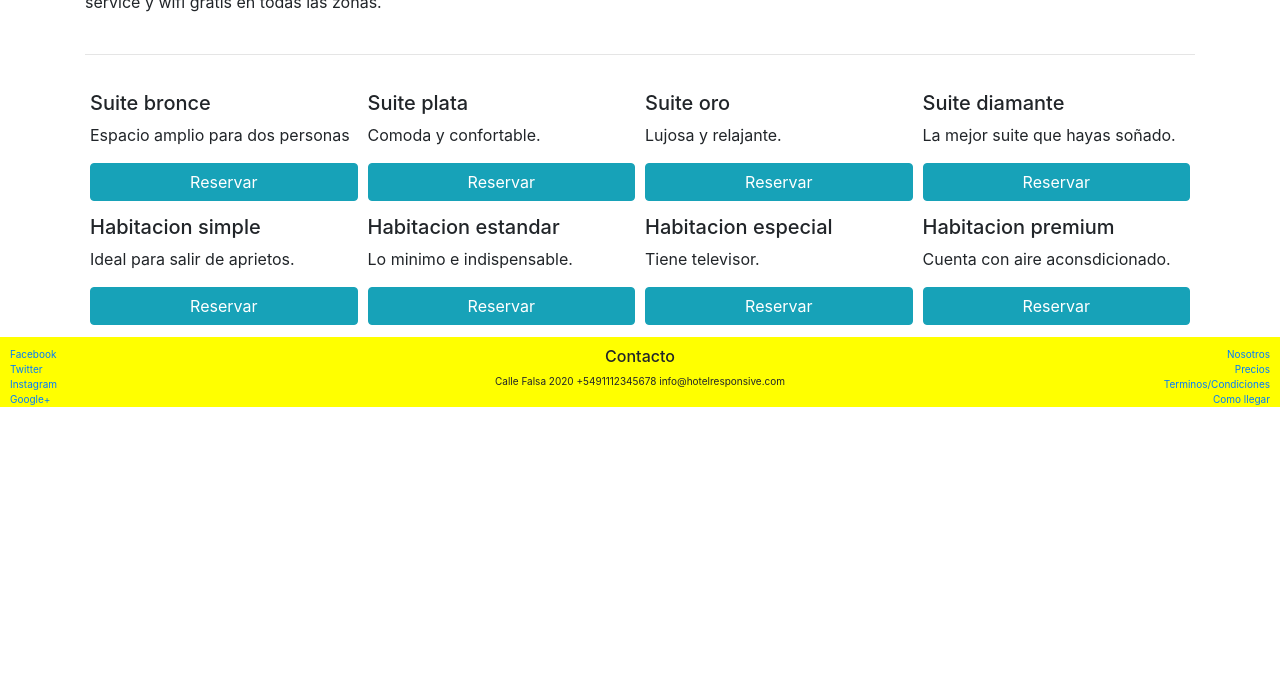
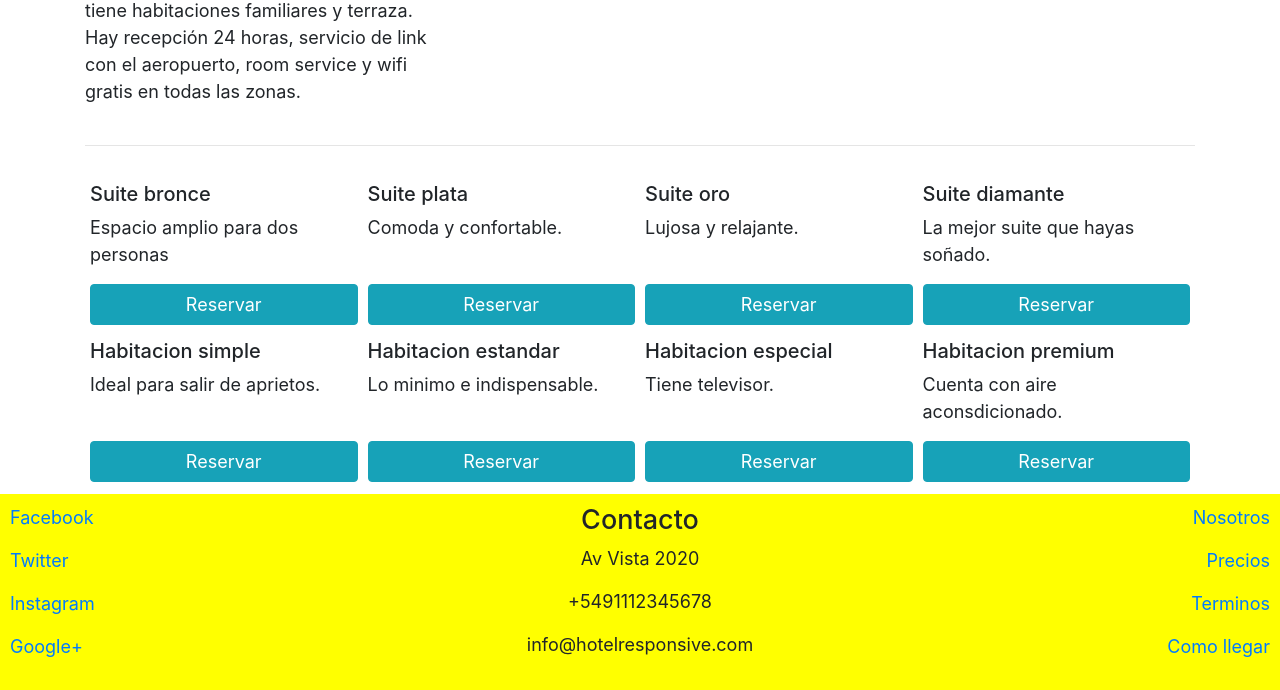
Before and after one commit to sergiobollo/guia-hoteles, a website: page index.html in a window 1280 px wide. Shown: the part 388-1078 px from the top of the page. Before the commit the page ends 800 px from the top, so only its background shows below. Drawn offline with nearby package versions, Linux system fonts and the light colour scheme.

Commit message:
Actualizaciones en footer y estilos con flex para tarea de modulo 1

```diff
--- a/css/main.css
+++ b/css/main.css
@@ -21,3 +21,31 @@ footer {
     width: 100%;
 
 }
+
+@media screen and (min-width: 770px) {
+    a,
+    p {
+        font-size: 18px !important;
+    }
+    h6 {
+        font-size: 27px !important;
+    }
+    h3 {
+        margin-top: 1px !important;
+        font-size: 50px !important;
+    }
+}
+
+@media screen and (max-width: 770px) {
+    a,
+    p {
+        font-size: 12px !important;
+    }
+    h6 {
+        font-size: 18px !important;
+    }
+    h3 {
+        margin-top: 1px !important;
+        font-size: 25px !important;
+    }
+}
--- a/index.html
+++ b/index.html
@@ -9,12 +9,12 @@
     <link rel="stylesheet" href="node_modules/bootstrap/dist/css/bootstrap.min.css">
     <link rel="stylesheet" href="css/main.css">
 
-    <title>Hello, world!</title>
+    <title>Hotel Responsive</title>
   </head>
   <body>
 
-    <div class="jumbotron">
-        <h1>Hotel Responsive</h1>
+    <div class="jumbotron jumbotron-fluid">
+        <h1 class = "display-4 text-center">Hotel Responsive</h1>
     </div>
         <div class="container">
             <div class="row">
@@ -121,30 +121,30 @@
 
         </div>
 
-        <footer>
+<footer class="sticky-bottom">
     <div class="row">
         <div class="col-4 col-sm">
             <div class="d-flex flex-column">
-                        <a href="https://www.facebook.com">Facebook</a>
-                        <a href="https://www.twitter.com">Twitter</a>
-                        <a href="https://www.instagram.com">Instagram</a>
-                        <a href="https://www.google.com">Google+</a>
+                <p><a href="https://www.facebook.com">Facebook</a></p>
+                <p><a href="https://www.twitter.com">Twitter</a></p>
+                <p><a href="https://www.instagram.com">Instagram</a></p>
+                <p><a href="https://www.google.com">Google+</a></p>
             </div>
         </div>
         <div class="col-4 col-sm">
             <address  class="d-flex flex-column align-items-center text-center">
             <h6>Contacto</h6>
-                    Calle Falsa 2020
-                    +5491112345678
-                    info@hotelresponsive.com
+            <p>Av Vista 2020</p>
+            <p>+5491112345678</p>
+            <p>info@hotelresponsive.com</p>
             </address>
         </div>
         <div class="col-4 col-sm">
             <div class="d-flex flex-column align-items-end">
-                        <a href="#">Nosotros</a>
-                        <a href="#">Precios</a>
-                        <a href="#">Terminos/Condiciones</a>
-                        <a href="#">Como llegar</a>
+                <p><a href="#">Nosotros</a></p>
+                <p><a href="#">Precios</a></p>
+                <p><a href="#">Terminos</a></p>
+                <p><a href="#">Como llegar</a></p>
             </div>
         </div>
     </div>
```
Lines whose indentation alone changed are shown as unchanged.
